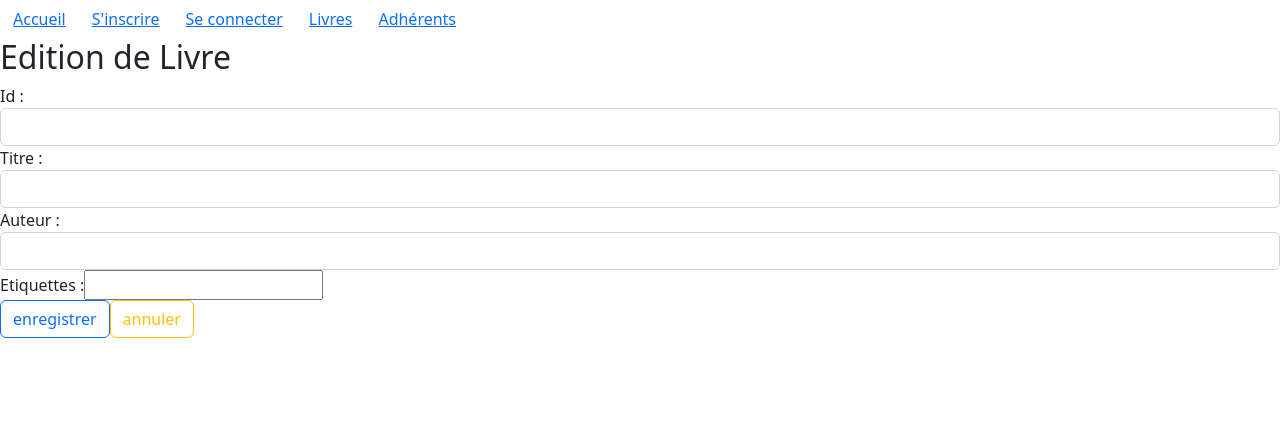
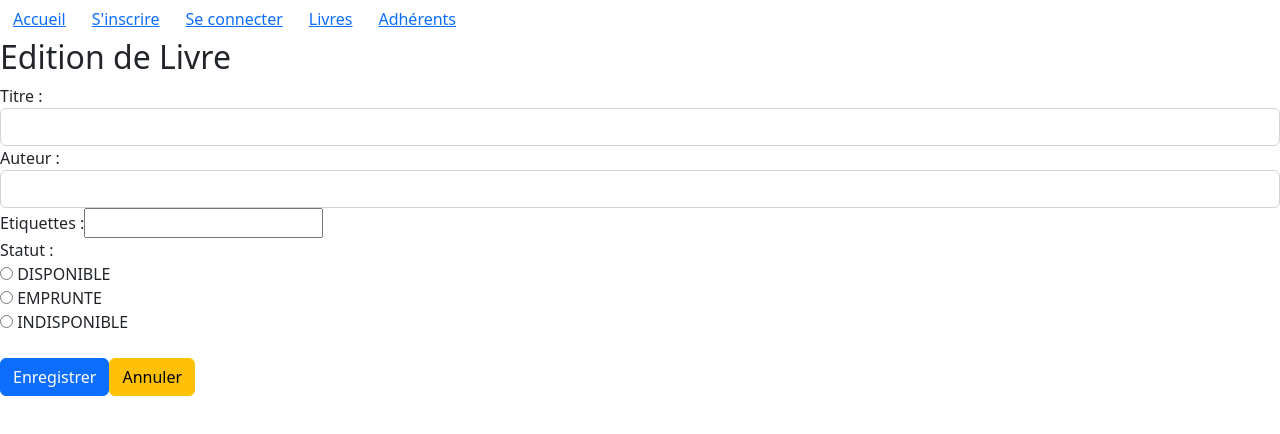
Before and after one commit to Francois-Thiebert/BibliothequeAngular, an Angular app in the folder projetBibliothequeAngular/: page /livre/add in a window 1280 px wide. Shown: the top 434 px of the page. Built offline with nearby package versions, Linux system fonts and the light colour scheme.

Commit message:
Modification du dossier Livre

```diff
--- a/projetBibliothequeAngular/src/app/components/livre/edit-livre/edit-livre.component.html
+++ b/projetBibliothequeAngular/src/app/components/livre/edit-livre/edit-livre.component.html
@@ -1,10 +1,6 @@
 <h2>Edition de Livre</h2>
 
 <div>
-  <div>
-    <label for="id">Id :</label>
-    <input type="id" [(ngModel)]="livre.id" readonly class="form-control">
-  </div>
   <div>
     <label for="titre">Titre :</label>
     <input type="titre" [(ngModel)]="livre.titre" class="form-control">
@@ -15,13 +11,23 @@
   </div>
   <div>
     <label for="etiquettes">Etiquettes :</label>
-    <input type="">
+    <input type="etiquettes" [(ngModel)]="livre.etiquettes">
   </div>
-  <!-- il manque ici les étiquettes et les emprunts, à ajouter plus tard avec Angular Material -->
+  <div>
+    <label for="statut">Statut : </label>
+
+    <div *ngFor="let statut of statuts">
+      <label for="{{statut}}">
+        <input id="{{statut}}" [value]='statut' type="radio" name="statuts" [(ngModel)]="livre.statut">
+        {{statut}}
+      </label>
+    </div>
+    <br>
+  </div>
   <div class="form-group">
-    <button (click)="save()" class="btn btn-outline-primary">
-      enregistrer
+    <button (click)="save()" class="btn btn-primary">
+      Enregistrer
     </button>
-    <a routerLink="/livres" class="btn btn-outline-warning">annuler</a>
+    <a routerLink="/livres" class="btn btn-warning">Annuler</a>
   </div>
 </div>
--- a/projetBibliothequeAngular/src/app/components/livre/edit-livre/edit-livre.component.ts
+++ b/projetBibliothequeAngular/src/app/components/livre/edit-livre/edit-livre.component.ts
@@ -3,6 +3,7 @@ import { Component, OnInit } from '@angular/core';
 import { ActivatedRoute, Router } from '@angular/router';
 import { Livre } from 'src/app/model/livre';
 import { LivreService } from 'src/app/services/livre.service';
+import { Statut } from 'src/app/model/statut';
 
 @Component({
   selector: 'app-edit-livre',
@@ -11,6 +12,8 @@ import { LivreService } from 'src/app/services/livre.service';
 })
 export class EditLivreComponent implements OnInit{
   livre!: Livre;
+  statuts: Statut[]=[Statut.STATUT_DISPONIBLE,Statut.STATUT_EMPRUNTE,Statut.STATUT_INDISPONIBLE];
+  // string[] = ["DISPONIBLE","EMPRUNTE","INDISPONIBLE"];
 
   constructor(
     private aR: ActivatedRoute,
@@ -36,9 +39,11 @@ export class EditLivreComponent implements OnInit{
     } else {
       obvResult = this.livreSrv.create(this.livre);
     }
+
     obvResult.subscribe(() => {
       this.router.navigateByUrl('/livres');
     });
+
   }
 
   compareById(obj1: Livre, obj2: Livre) {
--- a/projetBibliothequeAngular/src/app/components/livre/liste-livres/liste-livres.component.html
+++ b/projetBibliothequeAngular/src/app/components/livre/liste-livres/liste-livres.component.html
@@ -5,6 +5,11 @@
       <th>Id</th>
       <th>Titre</th>
       <th>Auteur</th>
+      <th>Etiquettes</th>
+      <th>Emprunts</th>
+      <th>Statut</th>
+      <th>Edition</th>
+      <th>Suppression</th>
     </tr>
   </thead>
   <tbody>
@@ -12,6 +17,9 @@
       <td>{{ l.id }}</td>
       <td>{{ l.titre }}</td>
       <td>{{ l.auteur }}</td>
+      <td>{{ l.emprunts }}</td>
+      <td>{{ l.etiquettes }}</td>
+      <td>{{ l.statut }}</td>
 
       <td>
         <a routerLink="/livre/edit/{{ l.id }}"
```
